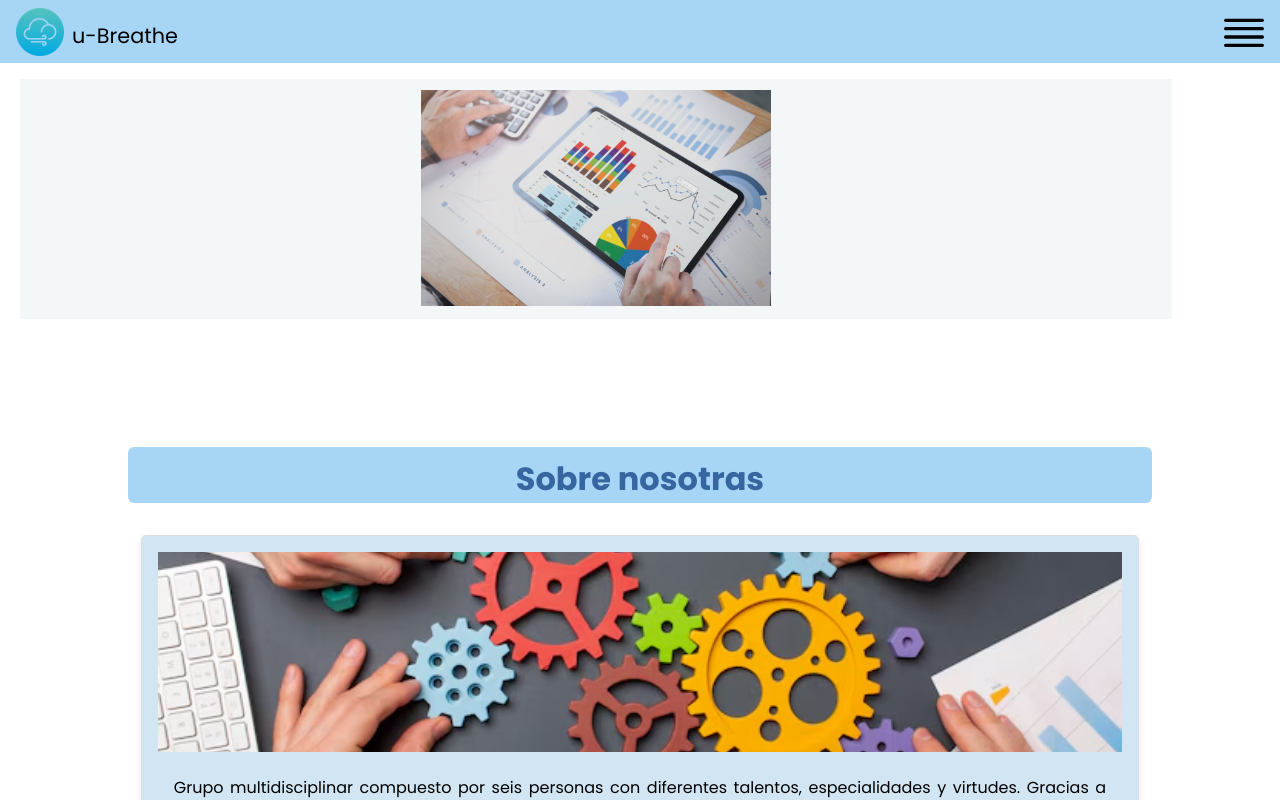
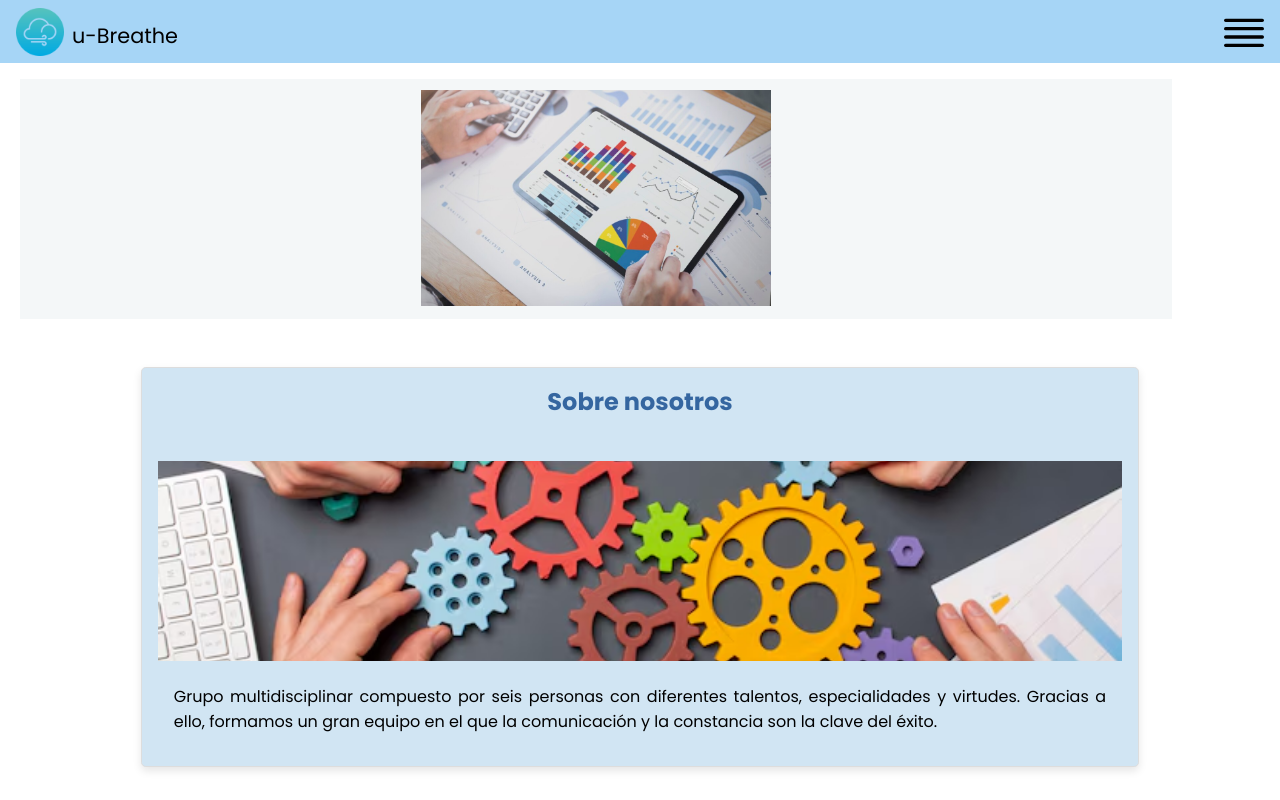
Before and after one commit to BSN-Asumiko/u-Breathe, a React (Vite) app: page /Home in a window 1280 px wide. Shown: the top 800 px of the page. Built offline with nearby package versions, Linux system fonts and the light colour scheme.

Commit message:
Changes card component and style

```diff
--- a/package.json
+++ b/package.json
@@ -8,8 +8,7 @@
     "dev": "vite",
     "build": "vite build",
     "lint": "eslint . --ext js,jsx --report-unused-disable-directives --max-warnings 0",
-    "preview": "vite preview",
-    "test": "jest"
+    "preview": "vite preview"
   },
   "dependencies": {
     "react": "^18.3.1",
@@ -28,7 +27,6 @@
     "@types/react-dom": "^18.3.0",
     "@vitejs/plugin-react-swc": "^3.5.0",
     "babel-jest": "^29.7.0",
-    "babel-jest": "^29.7.0",
     "eslint": "^8.57.0",
     "eslint-plugin-react": "^7.34.2",
     "eslint-plugin-react-hooks": "^4.6.2",
--- a/src/components/card/Card.jsx
+++ b/src/components/card/Card.jsx
@@ -2,11 +2,12 @@ import React from "react";
 import { Link } from "react-router-dom";
 import "./card.css";
 
-const Card = ({ imageSrc, text, link }) => {
+const Card = ({ imageSrc, text, link, title }) => {
   const isExternal = link.startsWith("http");
 
   return (
     <div className="card">
+      {title && <h3 className="card-title">{title}</h3>}
       {isExternal ? (
         <a href={link} target="_blank" rel="noopener noreferrer">
           <img src={imageSrc} alt="Card Image" className="card-image" />
--- a/src/components/card/card.css
+++ b/src/components/card/card.css
@@ -5,6 +5,10 @@
   width: 300px;
   box-shadow: 0 4px 8px rgba(0, 0, 0, 0.1);
   transition: transform 0.2s;
+  display: flex;
+  flex-direction: column;
+  align-items: center;
+  text-align: center;
 }
 
 .card:hover {
@@ -22,3 +26,8 @@
   font-size: 16px;
   text-align: justify;
 }
+.card-title {
+  font-size: 1.5em;
+  margin-bottom: 10px;
+  color: var(--blue);
+}
--- a/src/layout/Layout.jsx
+++ b/src/layout/Layout.jsx
@@ -4,9 +4,8 @@ import { Outlet } from "react-router-dom";
 const Layout = () => {
   return (
     <div>
-      <div>
-        <Navbar />
-      </div>
+      <Navbar />
+
       <main>
         <Outlet />
       </main>
--- a/src/pages/AppPage/AppPage.jsx
+++ b/src/pages/AppPage/AppPage.jsx
@@ -1,13 +1,13 @@
 import { useState, useEffect } from "react";
-import CatalunyaMap from "./Map/CatalunyaMap";
+import CatalunyaMap from "../../components/Map/CatalunyaMap";
 import useApi from "../../services/useApi";
-import DataComponent from "./DataComponent/DataComponent";
-import CurrentDate from "./CurrentDate/CurrentDate";
+import DataComponent from "../../components/DataComponent/DataComponent";
+import CurrentDate from "../../components/CurrentDate/CurrentDate";
 import "./appPage.css";
-import DiseasesSection from "./DiseasesSection/DiseasesSection";
+import DiseasesSection from "../../components/DiseasesSection/DiseasesSection";
 
 const AppPage = () => {
-  const [selectedCity, setSelectedCity] = useState("Barcelona"); // Set initial city to Barcelona
+  const [selectedCity, setSelectedCity] = useState("Barcelona");
   const [data, setData] = useState(null);
   const [loading, setLoading] = useState(false);
   const [error, setError] = useState(null);
--- a/src/pages/HomePage/HomePage.jsx
+++ b/src/pages/HomePage/HomePage.jsx
@@ -2,21 +2,22 @@
 import "./homePage.css";
 import React from "react";
 import Banner from "../../components/banner/Banner";
-import Title from "../../components/title/Title";
 import Card from "../../components/card/Card";
 
 const HomePage = () => {
   return (
     <div>
       <Banner />
-      <Title text="Sobre nosotras" />
+
       <div className="card-container">
         <Card
+          title="Sobre nosotros"
           imageSrc="/assets/images/us.avif"
           text="Grupo multidisciplinar compuesto por seis personas con diferentes talentos, especialidades y virtudes. Gracias a ello, formamos un gran equipo en el que la comunicación y la constancia son la clave del éxito."
           link="/AboutUs"
         />
         <Card
+          title="Información externa de interés"
           imageSrc="/assets/images/data.jpeg"
           text="La Sociedad Europea de Enfermedades Respiratorias (ERS) indica que en las enfermedades respiratorias crónicas es recomendable evitar los días de exposición y los lugares más contaminados (buscando, por ejemplo, espacios verdes) y aconseja conocer los niveles de polución."
           link="https://www.vademecum.es/noticia-190930-los+expertos+en+neumolog+iacute+a+recomiendan+m+aacute+s+informaci+oacute+n+frente+la+poluci+oacute+n+y+vacunarse+para+prevenir+enfermedades_13427"
```
